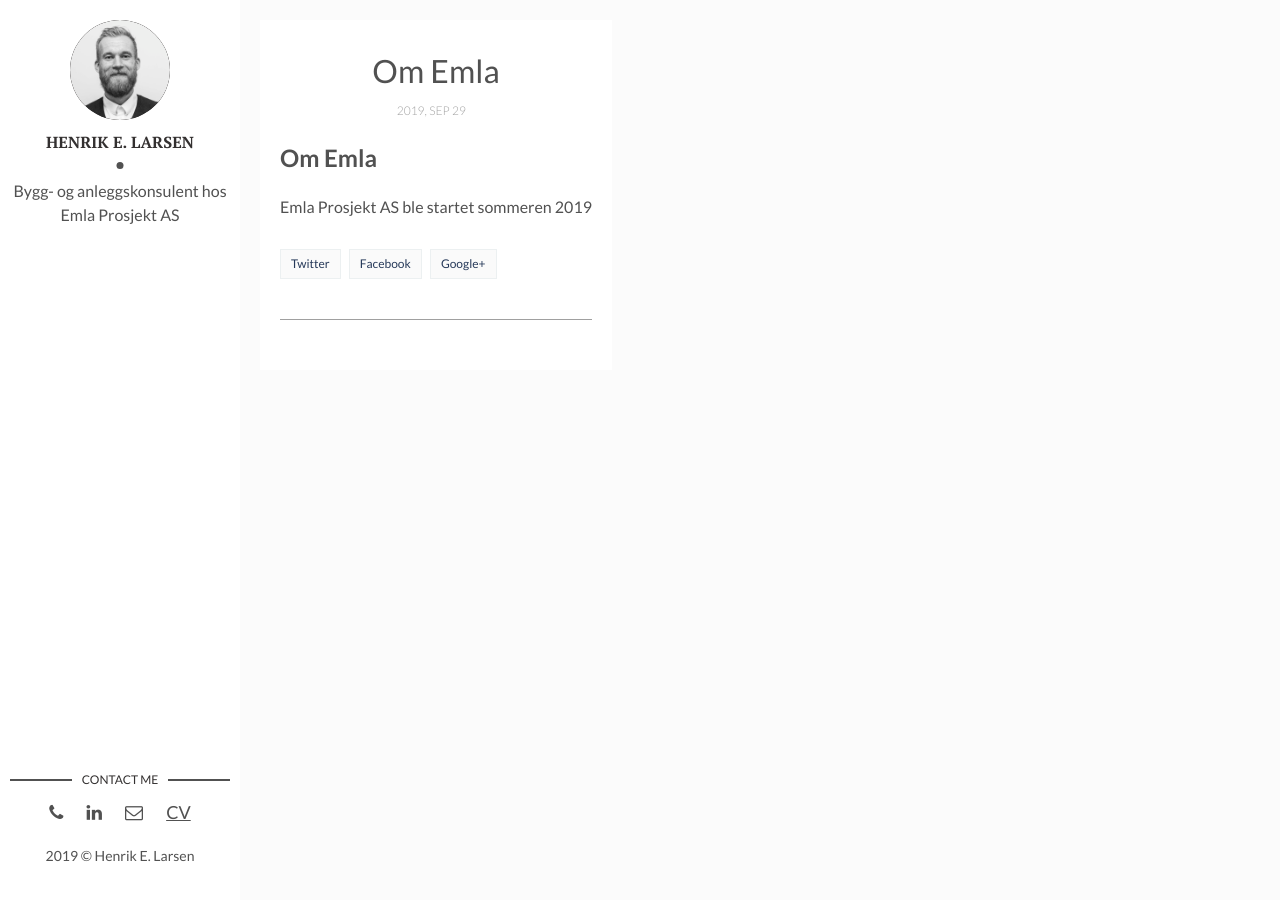
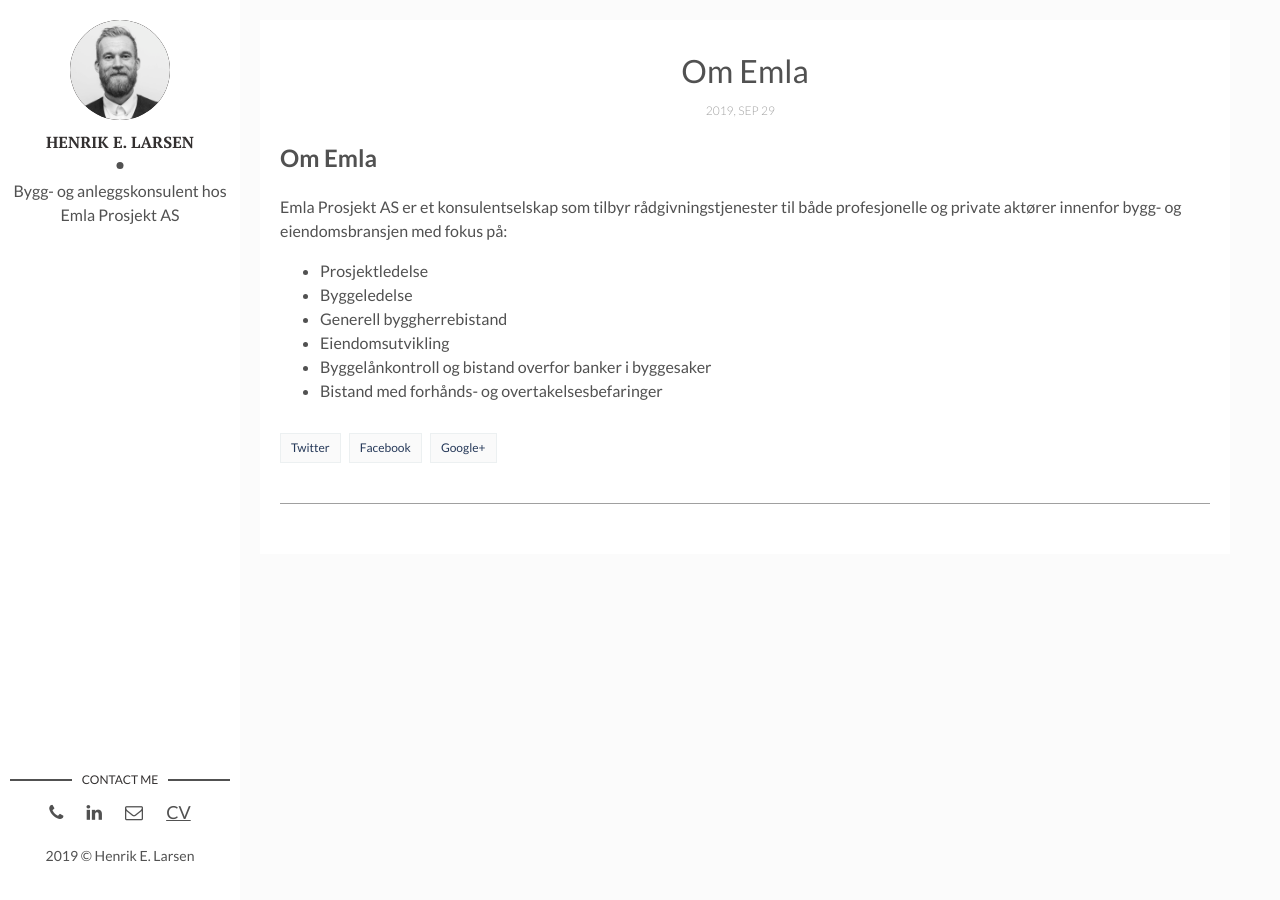
Before and after one commit to olekenneth/emla, a Jekyll site: the page built from _posts/2019-09-29-om-emla.markdown, in a window 1280 px wide. Built offline with Jekyll 4.4.1, drawn with Linux system fonts in a browser that asks for light colours.

Commit message:
Update 2019-09-29-om-emla.markdown

```diff
--- a/_posts/2019-09-29-om-emla.markdown
+++ b/_posts/2019-09-29-om-emla.markdown
@@ -7,4 +7,11 @@
 
 ## Om Emla
 
-Emla Prosjekt AS ble startet sommeren 2019
+Emla Prosjekt AS er et konsulentselskap som tilbyr rådgivningstjenester til både profesjonelle og private aktører innenfor bygg- og eiendomsbransjen med fokus på:
+
+* Prosjektledelse
+* Byggeledelse
+* Generell byggherrebistand
+* Eiendomsutvikling
+* Byggelånkontroll og bistand overfor banker i byggesaker
+* Bistand med forhånds- og overtakelsesbefaringer
```
